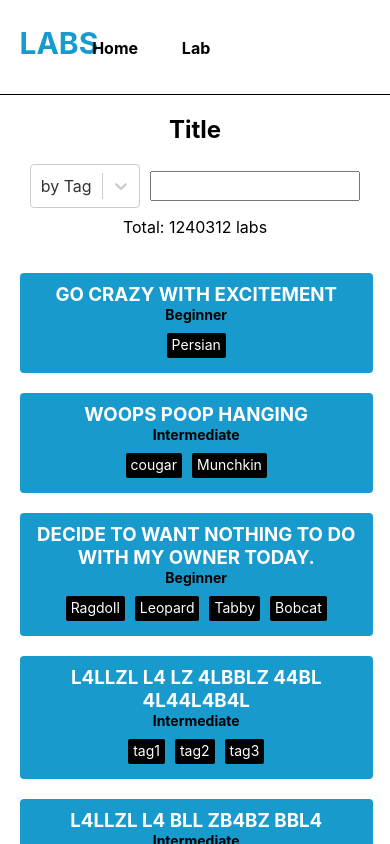
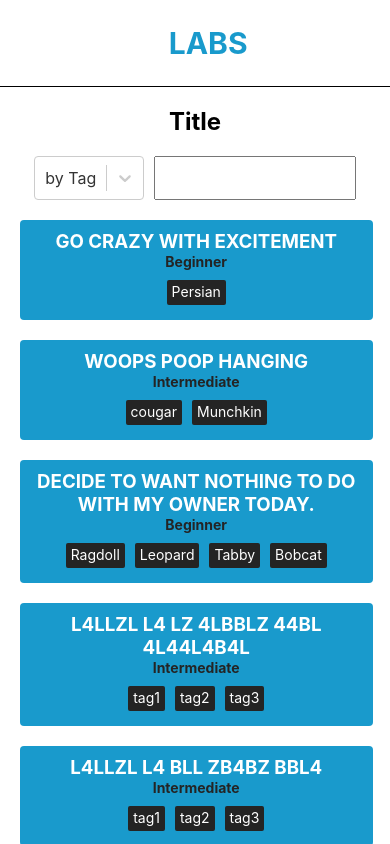
Before and after one commit to Totinhas/InfoLabs, a React (Create React App) app: page / in a window 390 px wide. Shown: the top 844 px of the page. Built offline with nearby package versions, Linux system fonts and the light colour scheme.

Commit message:
styling changes and collapse of the lab nav

```diff
--- a/src/App.css
+++ b/src/App.css
@@ -37,7 +37,7 @@ nav {
 .App ul li {
   display: inline-block;
   position: relative;
-  color: #000;
+  color: #353535;
   padding: 20px 20px;
 }
 
@@ -47,9 +47,10 @@ nav {
   font-weight: bold;
 }
 nav > ul {
-  width: 85%;
+  width: 75%;
   position: relative;
   display: inline-block;
+  margin-left: 20px;
 }
 
 nav > div > h1 {
@@ -61,6 +62,13 @@ nav > div > h1 {
     animation: App-logo-spin infinite 20s linear;
   }
 }
+
+@media only screen and (max-width: 850px) {
+  #searchBar {
+    width: 100%;
+  }
+}
+
 
 .App-header {
   background-color: #282c34;
--- a/src/App.js
+++ b/src/App.js
@@ -37,14 +37,6 @@ function App() {
             <div>
               <h1>LABS</h1>
             </div>
-            <ul>
-              <li>
-                <Link to="/">Home&nbsp;</Link>
-              </li>
-              <li>
-                <Link to="/lab">Lab</Link>
-              </li>
-            </ul>
           </nav>
         </div>
 
--- a/src/pages/Home/Home.css
+++ b/src/pages/Home/Home.css
@@ -7,14 +7,13 @@
 #searchBar {
   display: inline-block;
   position: relative;
-  width: 80%;
+  width: 100%;
 }
 
 #searchBar div > input {
   width: 75%;
   display: inline-block;
   height: 30px;
-
   box-sizing: border-box;
 }
 
@@ -26,6 +25,12 @@
   width: 140px;
 }
 
+input[type="text"] {
+  vertical-align: top;
+  position: relative;
+  height: 38px;
+  width: calc(95% - 140px);
+}
 .LabItem {
   width: 95%;
   display: block;
@@ -35,10 +40,6 @@
   border-radius: 4px;
   padding: 10px 10px;
   text-align: center;
-}
-
-.css-yk16xz-control {
-  margin-right: 30px;
 }
 
 .LabItem h3 {
@@ -55,7 +56,7 @@
   top: 5px;
   font-size: 14px;
   font-weight: bold;
-  color: #000000;
+  color: #242424;
   min-width: 70px;
   width: 70px;
 }
@@ -66,7 +67,7 @@
 
 .tags {
   padding: 5px;
-  background-color: #000000;
+  background-color: #242424;
   margin: 5px;
   font-size: 14px;
   color: #fff;
@@ -90,19 +91,6 @@
   display: inline-block;
 }
 @media only screen and (max-width: 601px) {
-  .LabItem h3 {
-    display: block;
-    margin-bottom: 0px;
-  }
-  .levelInfo {
-    display: block;
-    position: relative;
-    margin: 0 auto;
-    top: 0px;
-    width: 100%;
-    right: 0;
-  }
-
   .levelInfo p {
     text-align: center;
   }
@@ -118,6 +106,23 @@
   }
 }
 
+@media only screen and (max-width: 826px) {
+  .levelInfo {
+    display: block;
+    position: relative;
+    margin: 0 auto;
+    top: 0px;
+    width: 100%;
+    right: 0;
+    text-align: center;
+  }
+
+  .LabItem h3 {
+    display: block;
+    margin-bottom: 0px;
+  }
+}
+
 @media only screen and (max-width: 850px) {
   #searchBar {
     width: 100%;
--- a/src/pages/Home/index.jsx
+++ b/src/pages/Home/index.jsx
@@ -39,15 +39,21 @@ const Home = ({ listOfLabs, handleClickLabItem }) => {
 
     setFilteredListOfLabs(updatedFilteredListOfLabs);
   };
+  const selectStyle = {
+    control: (styles) => {
+      console.log(styles);
+      return { ...styles, marginRight: "10px" };
+    },
+  };
   return (
     <div className="Home">
       <h2>Title</h2>
 
       <div id="searchArea">
         <div id="searchBar">
-          <div>
           <Select
             className="selectSearchBy"
+            styles={selectStyle}
             options={options}
             value={searchType}
             onChange={(value) => handleChange(value)}
@@ -55,10 +61,9 @@ const Home = ({ listOfLabs, handleClickLabItem }) => {
           />
           <input type="text" onChange={search}></input>
         </div>
-        </div>
-        <div id="totalLabs">
+        {/* <div id="totalLabs">
           <p>Total: 1240312 labs</p>
-        </div>
+        </div>  */}
       </div>
 
       <div id="results">
--- a/src/pages/Lab/Lab.css
+++ b/src/pages/Lab/Lab.css
@@ -87,7 +87,6 @@
 .Lab li {
   list-style: none;
   text-align: left;
-  padding: 10px 10px;
   color: #001d4a;
 }
 
@@ -96,9 +95,24 @@
 }
 .Lab li a {
   text-decoration: none;
-  color: #ffff;
+  color: #fff;
+  padding: 5px 10px;
+  display: inline-block;
+  text-overflow: ellipsis;
+  overflow: hidden;
+  white-space: nowrap;
+
+  width: 70%;
 }
 
+.arrowDown {
+  width: 20px;
+  display: inline-block;
+  position: relative;
+
+  vertical-align: baseline;
+  margin-bottom: 5px;
+}
 .step {
   padding: 8px 0px;
   background-color: #199acc;
```
Also changed, not shown: src/functions/mobileMenu.js (added, +15 -0 lines), src/pages/Lab/index.jsx (+25 -4 lines). Lines whose indentation alone changed are shown as unchanged.
